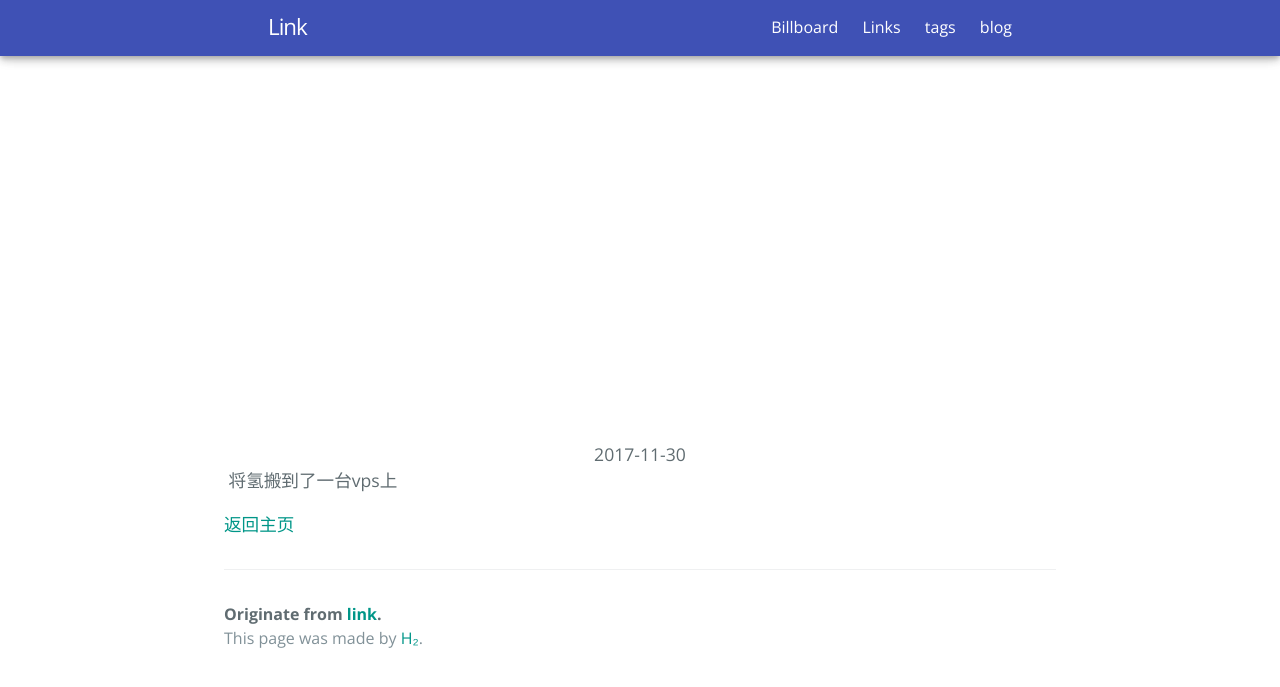
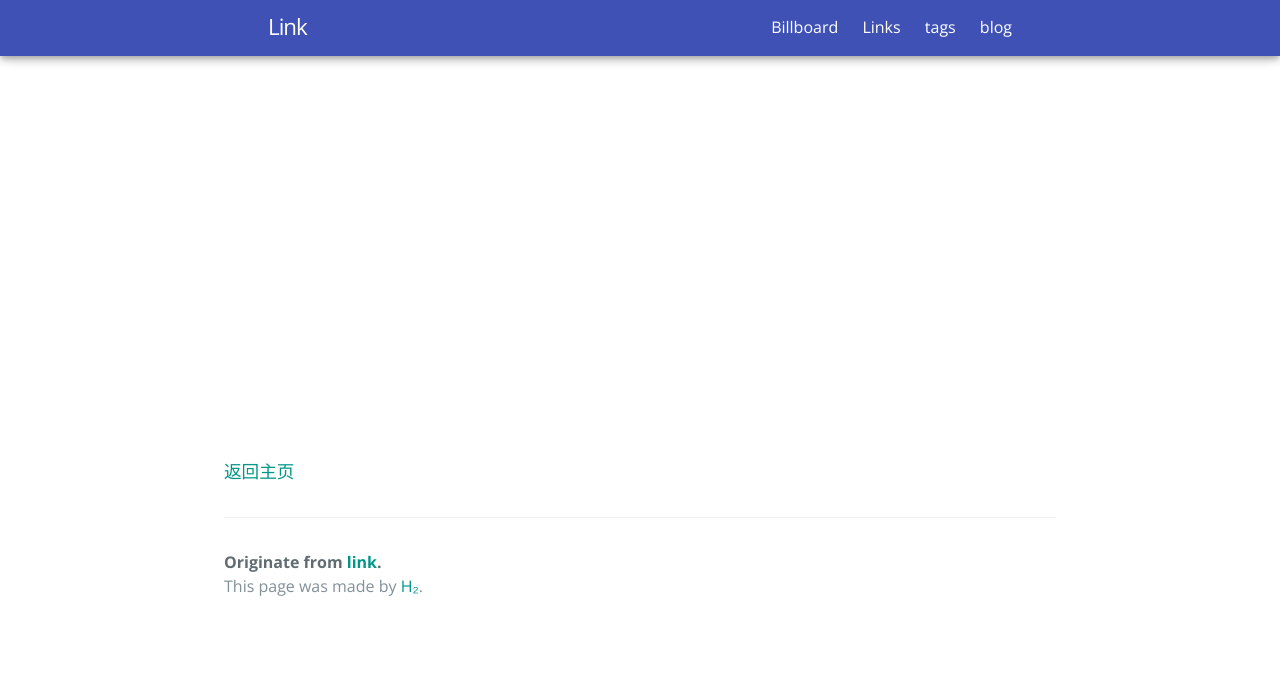
Before and after one commit to link9596/qwq, a Jekyll site: the page built from Hydrogen.md, in a window 1280 px wide. Shown: the top 687 px of the page. Built offline with Jekyll 4.4.1, drawn with Linux system fonts in a browser that asks for light colours; comment, search, counter and statistics services are not loaded.

Commit message:
Update Hydrogen.md

```diff
--- a/Hydrogen.md
+++ b/Hydrogen.md
@@ -4,8 +4,7 @@ title: Billboard
 tagline: 公告
 ---
 <article>
-  <div style="text-align: center">2017-11-30</div>
-  将氢搬到了一台vps上
+
 </article>
 
 
```
